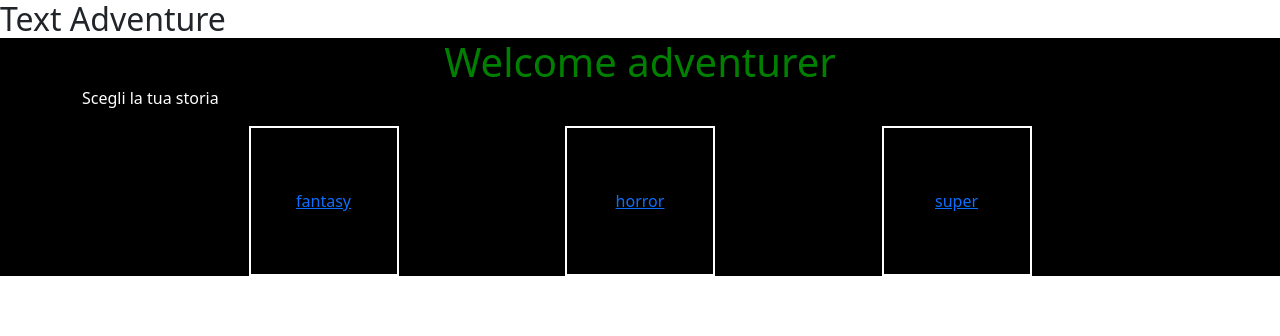
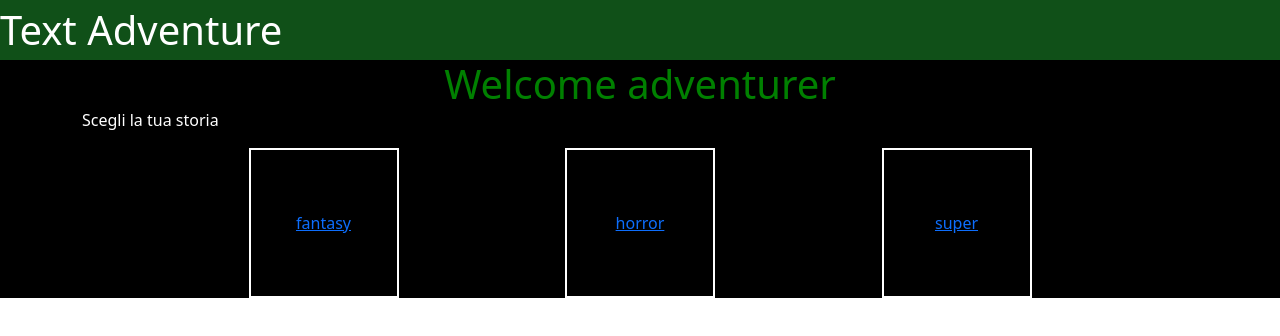
Before and after one commit to Luis-Mocha/ai-text-adventure, a Vue app: page / in a window 1280 px wide. Shown: the top 336 px of the page. Built offline with nearby package versions, Linux system fonts and the light colour scheme.

Commit message:
simple header

```diff
--- a/src/components/HeaderComp.vue
+++ b/src/components/HeaderComp.vue
@@ -1,7 +1,7 @@
 <script>
 
     export default {
-        name: 'HeaderComp',
+        name: 'Headercomp',
     }
 
 </script>
@@ -9,11 +9,19 @@
 
 <template>
 
-    <h2>Text Adventure</h2>
+    <header>
+        <div>Text Adventure</div>
+    </header>
+
 
 </template>
 
 <style lang="scss" scoped>
 @use '../style/main.scss';
 
+header {
+    background-color: rgb(16, 80, 24);
+    color: white;
+    font-size: 40px;
+}
 </style>
```
